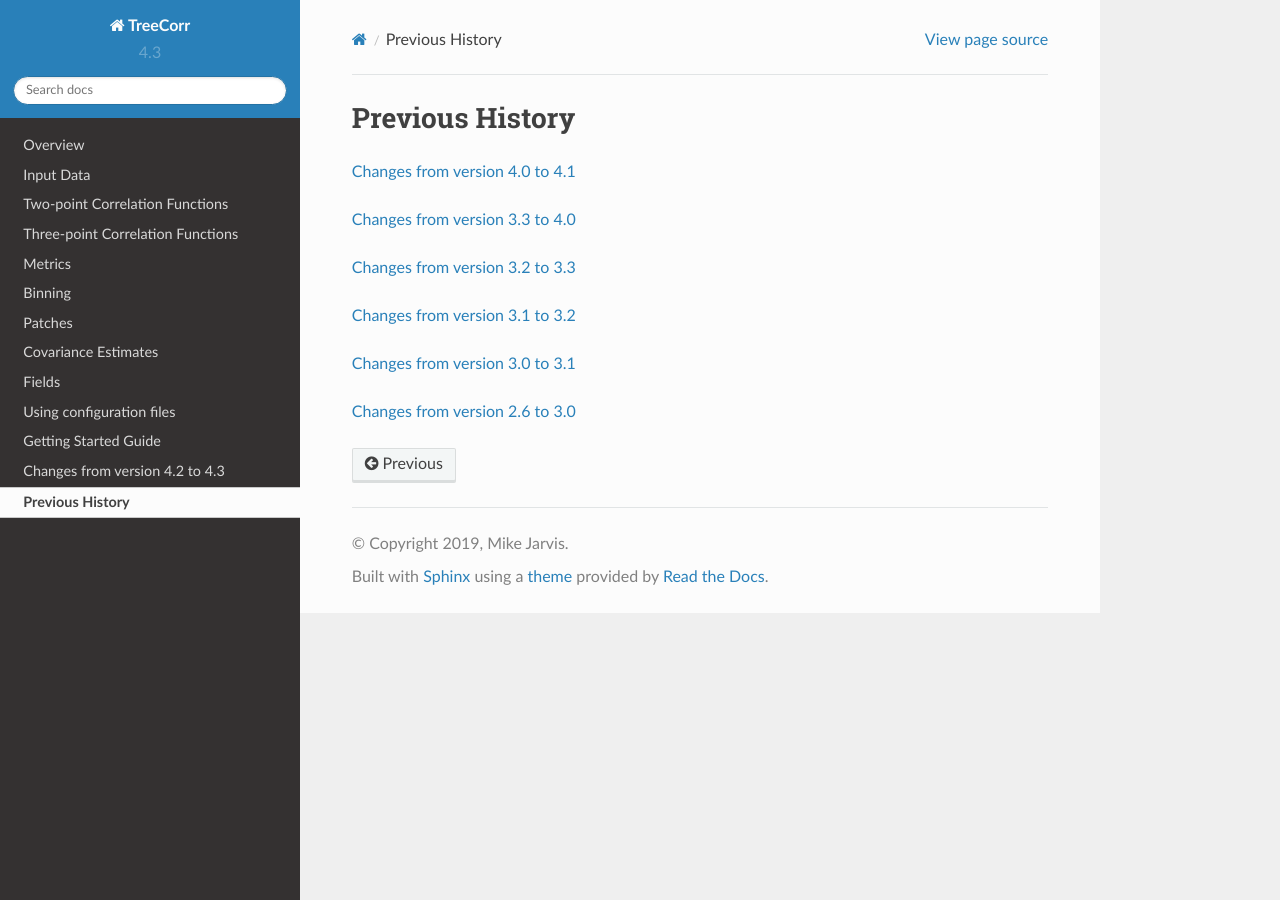
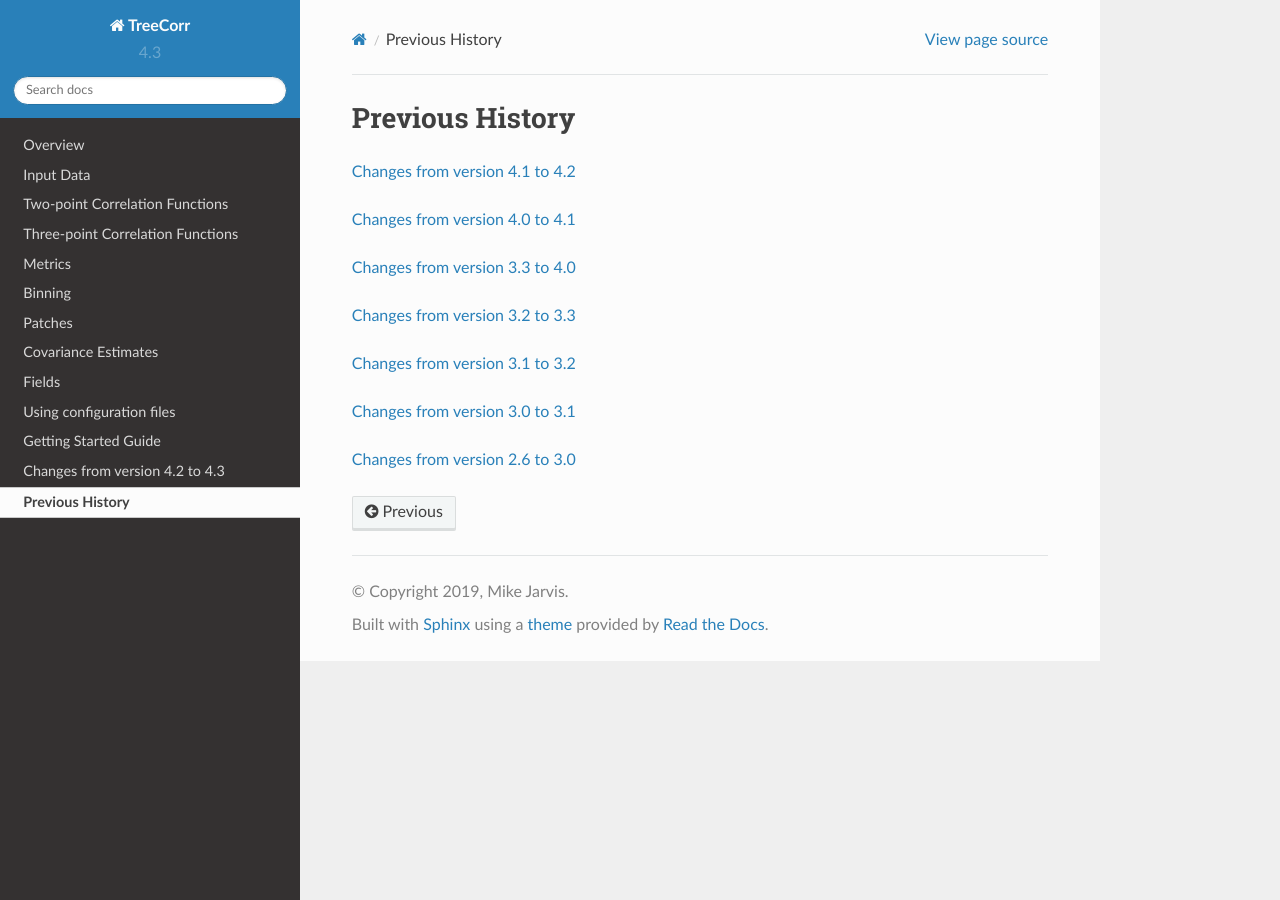
Before and after one commit to rmjarvis/TreeCorr, a Sphinx documentation site: the page built from docs/history.rst, in a window 1280 px wide. Built offline with Sphinx 7.4.7 and the Read the Docs theme 2.0.0, drawn with Linux system fonts in a browser that asks for light colours; the version number is read from the project's files by our own code.

Commit message:
add 4.2 changelog to history

```diff
--- a/docs/history.rst
+++ b/docs/history.rst
@@ -1,6 +1,9 @@
 
 Previous History
 ================
+
+`Changes from version 4.1 to 4.2
+<https://github.com/rmjarvis/TreeCorr/blob/releases/4.2/CHANGELOG.rst>`_
 
 `Changes from version 4.0 to 4.1
 <https://github.com/rmjarvis/TreeCorr/blob/releases/4.1/CHANGELOG.rst>`_
```
